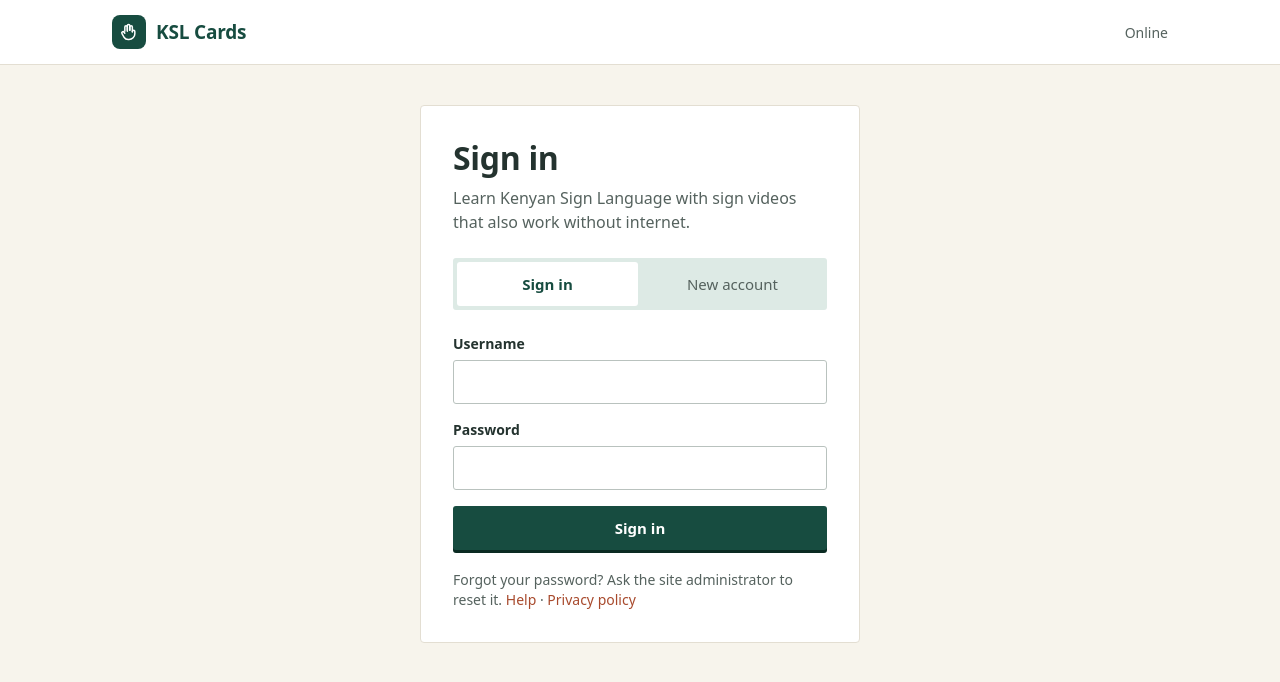
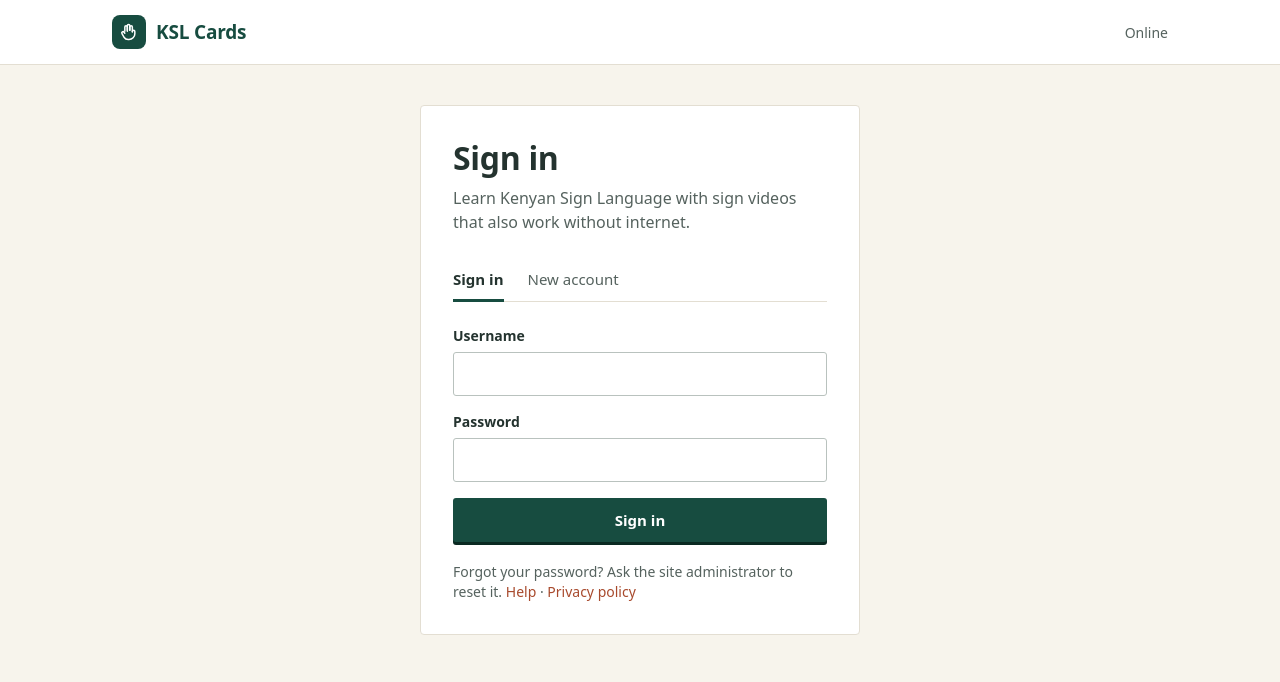
Before and after one commit to Erjok2020/ksl-cards, a React (Vite) app in the folder frontend/: page / in a window 1280 px wide. Shown: the top 682 px of the page. Built offline with nearby package versions, Linux system fonts and the light colour scheme; a web font is replaced by a local one.

Commit message:
Use underlined tabs for Sign in and New account

```diff
--- a/frontend/src/pages/Login.tsx
+++ b/frontend/src/pages/Login.tsx
@@ -43,8 +43,11 @@ export default function Login({ onLogin, notice }: LoginProps) {
     }
   }
 
+  // Same underlined tabs as the rest of the site.
   const tab = (reg: boolean) =>
-    `min-h-11 cursor-pointer rounded-ctl text-nav ${isRegister === reg ? "bg-white font-semibold text-forest" : "text-muted"}`;
+    `-mb-px min-h-11 cursor-pointer border-b-[3px] text-nav ${
+      isRegister === reg ? "border-forest font-semibold text-ink" : "border-transparent text-muted hover:text-ink"
+    }`;
 
   return (
     <div className="flex min-h-screen flex-col bg-cream">
@@ -68,7 +71,7 @@ export default function Login({ onLogin, notice }: LoginProps) {
             </div>
           )}
 
-          <div className="mt-6 grid grid-cols-2 gap-1 rounded-ctl bg-sage p-1" role="tablist" aria-label="Account">
+          <div className="mt-6 flex gap-6 border-b border-line" role="tablist" aria-label="Account">
             <button type="button" role="tab" aria-selected={!isRegister} className={tab(false)} onClick={() => { setIsRegister(false); setError(""); }}>
               Sign in
             </button>
```
